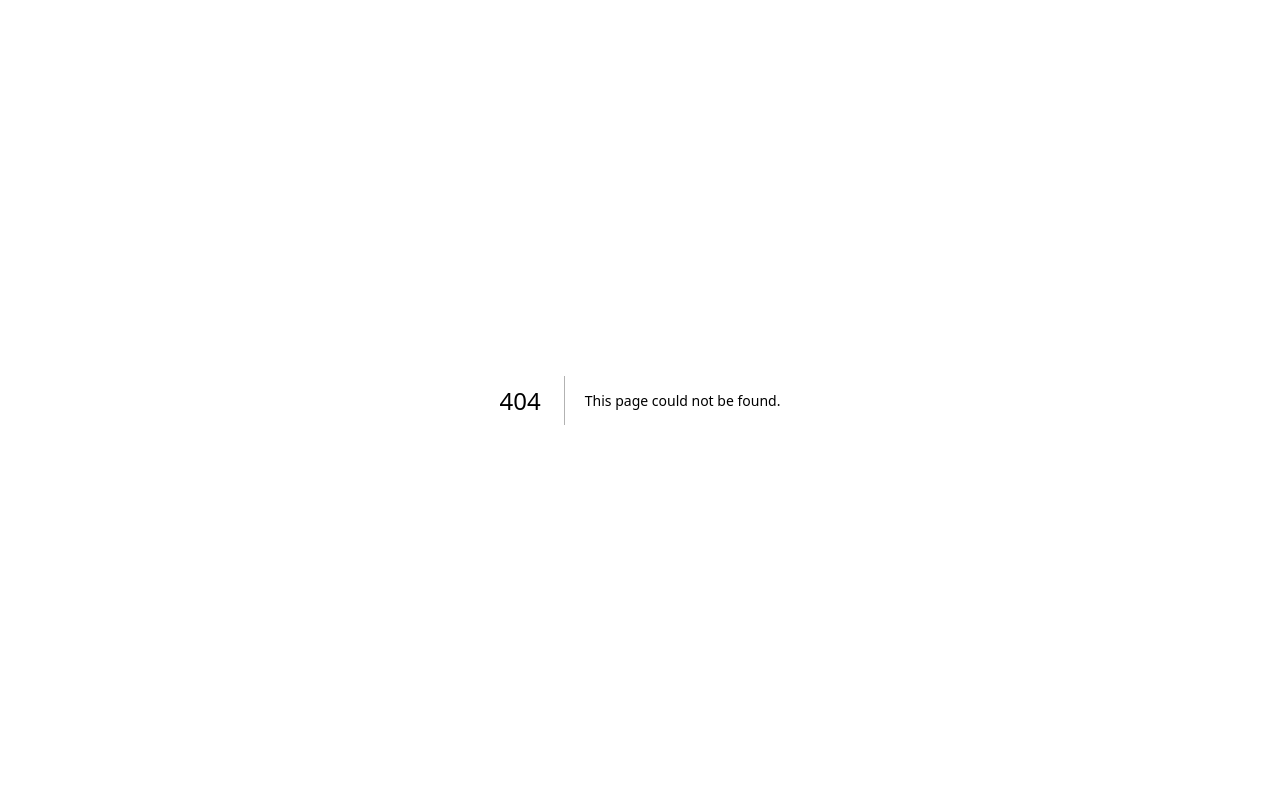
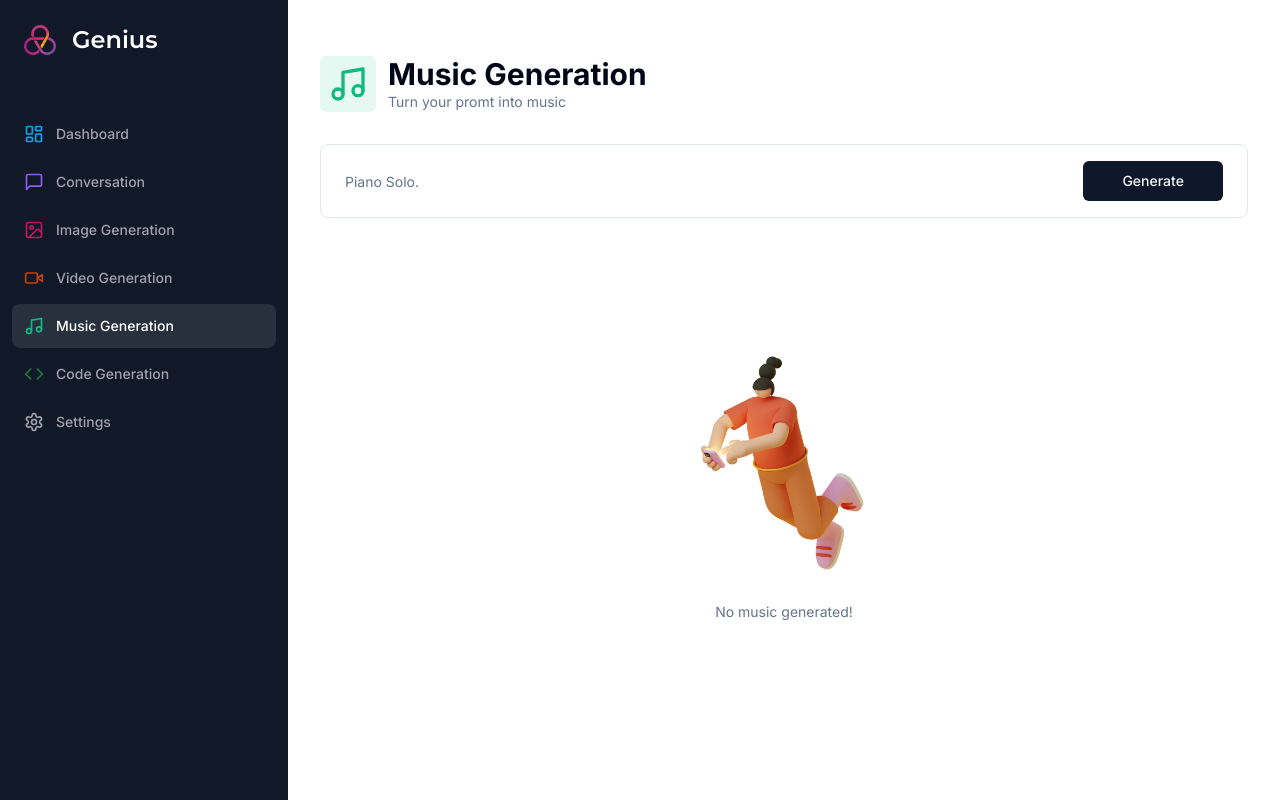
Before and after one commit to FahadAliSheikh/genius-sass, a Next.js app: page /music in a window 1280 px wide. Before the commit this address had no page. Built offline with nearby package versions, Linux system fonts and the light colour scheme.

Commit message:
music generation module added

```diff
--- /dev/null
+++ b/app/(dashboard)/(routes)/music/constants.ts
@@ -0,0 +1,5 @@
+import * as z from "zod";
+
+export const formSchema = z.object({
+  prompt: z.string().min(1, { message: "Prompt is required!" }),
+});
--- /dev/null
+++ b/app/(dashboard)/(routes)/music/page.tsx
@@ -0,0 +1,101 @@
+"use client";
+import axios from "axios";
+import * as z from "zod";
+import { MessageSquare, Music } from "lucide-react";
+import { Heading } from "@/components/Heading";
+import React, { useState } from "react";
+import { useForm } from "react-hook-form";
+import { zodResolver } from "@hookform/resolvers/zod";
+import { formSchema } from "./constants";
+import { Form, FormControl, FormField, FormItem } from "@/components/ui/form";
+import { Input } from "@/components/ui/input";
+import { Button } from "@/components/ui/button";
+import { useRouter } from "next/navigation";
+import { ChatCompletionRequestMessage } from "openai";
+import { Empty } from "@/components/Empty";
+import { Loader } from "@/components/Loader";
+
+const MusicPage = () => {
+  const router = useRouter();
+  const [music, setMusic] = useState<string>();
+  const form = useForm<z.infer<typeof formSchema>>({
+    resolver: zodResolver(formSchema),
+    defaultValues: {
+      prompt: "",
+    },
+  });
+  const isLoading = form.formState.isSubmitting;
+  const onSubmit = async (values: z.infer<typeof formSchema>) => {
+    console.log(values);
+
+    try {
+      setMusic(undefined);
+      const response = await axios.post("/api/music", values);
+      setMusic(response.data.audio);
+      form.reset();
+    } catch (error: any) {
+      // TODO Open pro modal
+      console.log(error);
+    } finally {
+      router.refresh();
+    }
+  };
+  return (
+    <div>
+      <Heading
+        title="Music Generation"
+        description="Turn your promt into music"
+        icon={Music}
+        iconColor="text-emerald-500"
+        bgColor="bg-emerald-500/10"
+      />
+      <div className="px-4 lg:px-8">
+        <div>
+          <Form {...form}>
+            <form
+              onSubmit={form.handleSubmit(onSubmit)}
+              className="rounded-lg border w-full p-4 px-3 md:px-6 focus-within:shadow-sm grid grid-cols-12 gap-2"
+            >
+              <FormField
+                name="prompt"
+                render={({ field }) => (
+                  <FormItem className="col-span-12 lg:col-span-10">
+                    <FormControl className="m-0 p-0">
+                      <Input
+                        className="border-0  outline-none focus-visible:ring-0 focus-visible:ring-transparent"
+                        disabled={isLoading}
+                        placeholder="Piano Solo."
+                        {...field}
+                      />
+                    </FormControl>
+                  </FormItem>
+                )}
+              />
+              <Button
+                className="col-span-12 lg:col-span-2 w-full "
+                disabled={isLoading}
+              >
+                Generate
+              </Button>
+            </form>
+          </Form>
+        </div>
+        <div className="space-y-4 mt-4">
+          {isLoading && (
+            <div className="p-8 rounded-lg w-full flex items-center justify-between bg-muted">
+              <Loader />
+            </div>
+          )}
+          {!music && !isLoading && <Empty label="No music generated!" />}
+          {music && (
+            <audio controls className="w-full  mt-8">
+              <source src={music} />
+            </audio>
+          )}
+        </div>
+      </div>
+    </div>
+  );
+};
+
+export default MusicPage;
--- /dev/null
+++ b/app/api/music/route.ts
@@ -0,0 +1,47 @@
+import { auth } from "@clerk/nextjs";
+import { NextResponse } from "next/server";
+import Replicate from "replicate";
+// import { checkSubscription } from "@/lib/subscription";
+// import { incrementApiLimit, checkApiLimit } from "@/lib/api-limit";
+
+const replicate = new Replicate({
+  auth: process.env.REPLICATE_API_TOKEN || "",
+});
+export async function POST(req: Request) {
+  try {
+    const { userId } = auth();
+    const body = await req.json();
+    const { prompt } = body;
+
+    if (!userId) {
+      return new NextResponse("Unauthorized", { status: 401 });
+    }
+
+    if (!prompt) {
+      return new NextResponse("Prompt is required", { status: 400 });
+    }
+
+    // const freeTrial = await checkApiLimit();
+    // const isPro = await checkSubscription();
+
+    // if (!freeTrial && !isPro) {
+    //   return new NextResponse("Free trial has expired. Please upgrade to pro.", { status: 403 });
+    // }
+
+    const response = await replicate.run(
+      "riffusion/riffusion:8cf61ea6c56afd61d8f5b9ffd14d7c216c0a93844ce2d82ac1c9ecc9c7f24e05",
+      {
+        input: {
+          prompt_a: prompt,
+        },
+      }
+    ); // if (!isPro) {
+    //   await incrementApiLimit();
+    // }
+
+    return NextResponse.json(response);
+  } catch (error) {
+    console.log("[MUSIC_ERROR]", error);
+    return new NextResponse("Internal Error", { status: 500 });
+  }
+}
--- a/package.json
+++ b/package.json
@@ -33,6 +33,7 @@
     "react-dom": "18.2.0",
     "react-hook-form": "^7.45.2",
     "react-markdown": "^8.0.7",
+    "replicate": "^0.14.1",
     "tailwind-merge": "^1.14.0",
     "tailwindcss": "3.3.3",
     "tailwindcss-animate": "^1.0.6",
```
Also changed, not shown: 1 other file (tests, documents, lock files or other folders).
